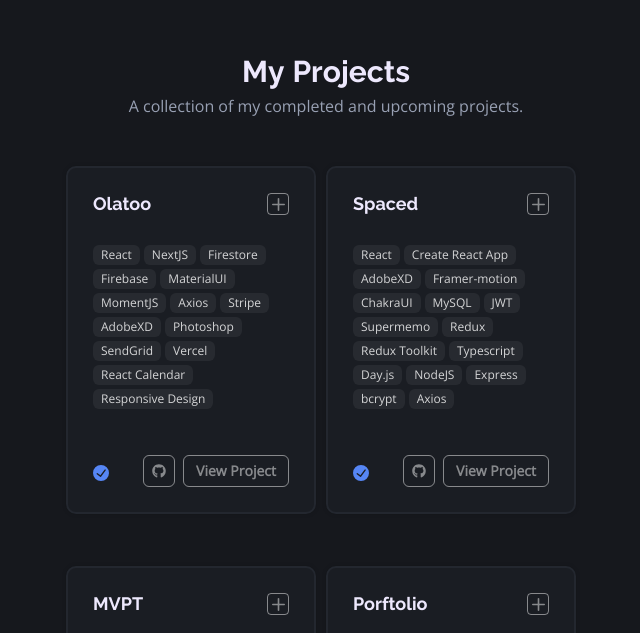
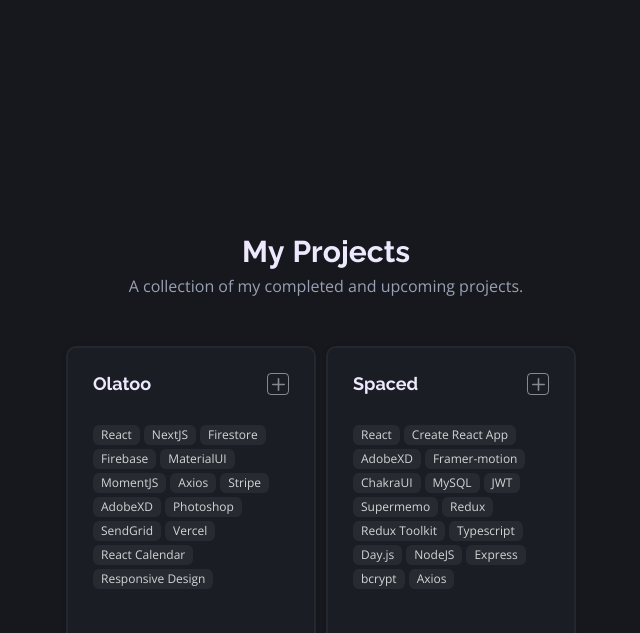
Before and after one commit to PaulM93/portfoliio, a React (Create React App) app in the folder client/: page / in a window 1280 px wide. Shown: the part 1726-2359 px from the top of the page, without its empty margins (314-954 px from the left). Built offline with nearby package versions, Linux system fonts and the light colour scheme; a web font is replaced by a local one.

Commit message:
update to padding between sections

```diff
--- a/client/src/components/About/Index.tsx
+++ b/client/src/components/About/Index.tsx
@@ -13,7 +13,7 @@ export default function Index({
 }) {
   return (
     <>
-      <div ref={aboutRef} style={{ paddingTop: "90px" }} />
+      <div ref={aboutRef} style={{ marginTop: "90px", paddingTop: "90px" }} />
       <MotionWrapper>
         <Flex
           minWidth={"100%"}
--- a/client/src/components/Contact.tsx
+++ b/client/src/components/Contact.tsx
@@ -129,14 +129,13 @@ export default function Contact({ contactRef }: ContactProps) {
 
   return (
     <>
-      <div ref={contactRef} style={{ paddingTop: "80px" }} />
+      <div ref={contactRef} style={{ marginTop: "90px", paddingTop: "90px" }} />
       <MotionWrapper>
         <Flex
           minHeight={["", "", "100vh", "100vh"]}
           w={["100%", "100%", "100%", "100%"]}
           align="flex-start"
           justify="center"
-          pt={"100px"}
           mb={["150px", "150px", "100px", "100px"]}
         >
           <Flex
--- a/client/src/components/Navbar/Index.js
+++ b/client/src/components/Navbar/Index.js
@@ -180,7 +180,6 @@ export default function NavBar({ aboutRef, contactRef, projectRef }) {
             style={{
               position: "absolute",
               right: 20,
-              // top: 20,
               zIndex: 100000,
             }}
             animate={{
--- a/client/src/components/Projects/index.tsx
+++ b/client/src/components/Projects/index.tsx
@@ -15,7 +15,7 @@ export default function Index({
 }) {
   return (
     <>
-      <div ref={projectRef} style={{ paddingTop: "90px" }}>
+      <div ref={projectRef} style={{ marginTop: "90px", paddingTop: "90px" }}>
         <MotionWrapper>
           <Flex flexDir={"column"} alignItems="center">
             <Subtitle
```
